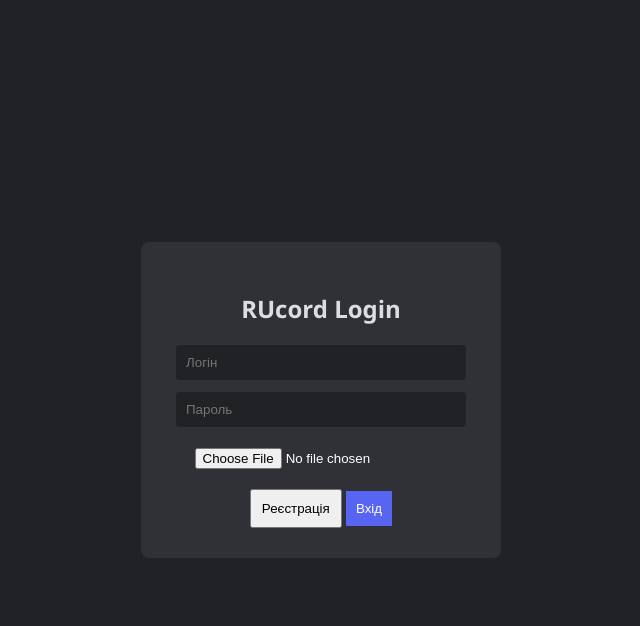
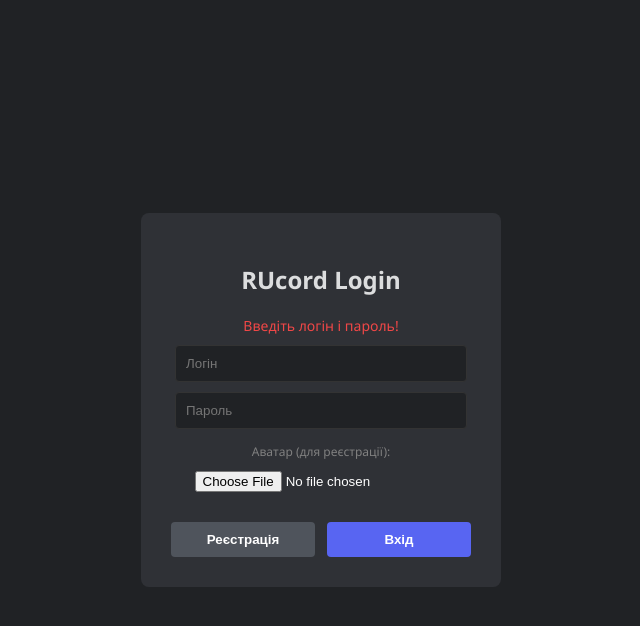
Before and after one commit to Ivanka784/Rucordfull, a website: page public/index.html in a window 1280 px wide. Both pictures are taken after a click on the button "Вхід". Shown: the whole page, without its empty margins (319-959 px from the left). Drawn offline with nearby package versions, Linux system fonts and the light colour scheme; no server answers.

Commit message:
index.html

```diff
--- a/public/index.html
+++ b/public/index.html
@@ -3,7 +3,7 @@
 <head>
     <meta charset="UTF-8">
     <meta name="viewport" content="width=device-width, initial-scale=1.0">
-    <title>RUcord on Render</title>
+    <title>RUcord Stable</title>
     <script src="/socket.io/socket.io.js"></script>
     <script src="https://unpkg.com/peerjs@1.5.4/dist/peerjs.min.js"></script>
     <style>
@@ -22,9 +22,16 @@
         .messages { flex-grow: 1; padding: 15px; overflow-y: auto; }
         .input-area { padding: 15px; background: #40444b; display: flex; align-items: center; }
         input { flex-grow: 1; padding: 10px; border: none; background: transparent; color: white; outline: none; }
+
+        /* LOGIN STYLES */
         #login { position: fixed; top:0; left:0; width:100%; height:100%; background: var(--bg-dark); display: flex; justify-content: center; align-items: center; z-index: 999; }
         .login-box { background: var(--bg-channels); padding: 30px; border-radius: 8px; width: 300px; text-align: center; }
         .login-input { padding: 10px; margin-bottom: 10px; width: 90%; background: #202225; color: white; border: 1px solid #333; border-radius: 4px; }
+        .btn-group { display: flex; justify-content: space-between; margin-top: 10px; }
+        button { padding: 10px; border-radius: 4px; cursor: pointer; border: none; font-weight: bold; color: white; width: 48%; }
+        .btn-reg { background: #4f545c; }
+        .btn-log { background: var(--blue); }
+
         .controls { margin-top: auto; background: #292b2f; padding: 10px; display: flex; justify-content: space-around; }
         .btn-icon { background: none; font-size: 20px; width: auto; cursor: pointer; border: none; color: white;}
         .voice-connecting { color: var(--yellow); pointer-events: none; }
@@ -38,13 +45,21 @@
     <div id="login">
         <div class="login-box">
             <h2>RUcord Login</h2>
+            <div id="auth-error" style="color: var(--red); font-size: 14px; margin-bottom: 10px; display: none;"></div>
+
             <input id="username" class="login-input" placeholder="Логін">
             <input id="password" class="login-input" type="password" placeholder="Пароль">
+
+            <label style="color: grey; font-size: 12px;">Аватар (для реєстрації):</label>
             <input id="avatar-file" type="file" accept="image/*" style="color: white; margin-bottom: 10px;">
-            <button onclick="doRegister()" style="padding:10px;">Реєстрація</button>
-            <button onclick="doLogin()" style="background:var(--blue); color:white; padding:10px; border:none;">Вхід</button>
+
+            <div class="btn-group">
+                <button class="btn-reg" onclick="doRegister()">Реєстрація</button>
+                <button class="btn-log" onclick="doLogin()">Вхід</button>
+            </div>
         </div>
     </div>
+
     <div id="app">
         <div class="sidebar">
             <h3>RUcord Server</h3>
@@ -96,20 +111,48 @@
             });
         });
 
+        // --- AUTH LOGIC FIXED ---
+        function showError(msg) {
+            const err = document.getElementById('auth-error');
+            err.innerText = msg;
+            err.style.display = 'block';
+        }
+
         async function doRegister() {
+            const u = document.getElementById('username').value.trim();
+            const p = document.getElementById('password').value.trim();
+
+            if(!u || !p) return showError("Введіть логін і пароль!");
+
             const form = new FormData();
-            form.append('username', document.getElementById('username').value);
-            form.append('password', document.getElementById('password').value);
+            form.append('username', u);
+            form.append('password', p);
             form.append('avatar', document.getElementById('avatar-file').files[0]);
-            const res = await fetch('/register', { method: 'POST', body: form });
-            const result = await res.json();
-            alert(result.msg);
+
+            try {
+                const res = await fetch('/register', { method: 'POST', body: form });
+                const result = await res.json();
+
+                if (result.success) {
+                    alert(result.msg);
+                    showError(""); // Очистити помилки
+                } else {
+                    showError(result.msg);
+                }
+            } catch (e) {
+                showError("Помилка сервера");
+            }
         }
+
         function doLogin() {
-            const u = document.getElementById('username').value;
-            const p = document.getElementById('password').value;
+            const u = document.getElementById('username').value.trim();
+            const p = document.getElementById('password').value.trim();
+
+            if(!u || !p) return showError("Введіть логін і пароль!");
+
             socket.emit('login', { username: u, password: p });
         }
+
         socket.on('auth-success', (data) => {
             currentUser = data.username;
             currentAvatar = data.avatar;
@@ -117,6 +160,12 @@
             document.getElementById('login').style.display = 'none';
             document.getElementById('app').style.display = 'flex';
         });
+
+        socket.on('auth-fail', (msg) => {
+            showError(msg);
+        });
+
+        // CHAT & MEDIA
         const msgIn = document.getElementById('msg-in');
         msgIn.addEventListener('keypress', e => { if(e.key === 'Enter') sendMsg(); });
         function sendMsg() {
@@ -141,7 +190,6 @@
             status.innerText = "Підключення до хмари...";
             document.querySelector('.main-content').classList.add('video-active');
 
-            // --- CLOUD PEERJS ---
             myPeer = new Peer(undefined, {
                 debug: 2,
                 config: {
@@ -155,7 +203,7 @@
             myPeer.on('error', (err) => {
                 console.error(err);
                 btn.className = '';
-                btn.classList.add('voice-error'); // Стиль помилки
+                btn.classList.add('voice-error');
                 btn.innerHTML = '🔊 Помилка!';
                 status.innerText = "Err: " + err.type;
                 inVoiceCall = false;
```
